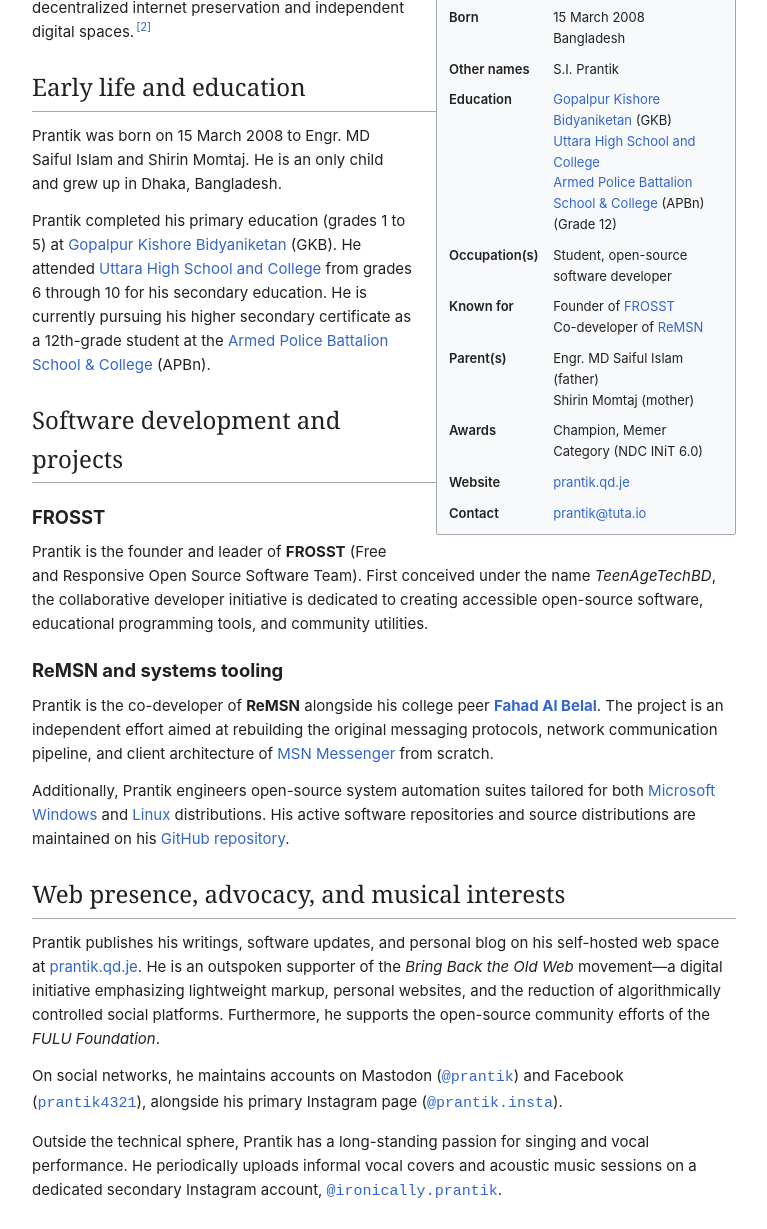
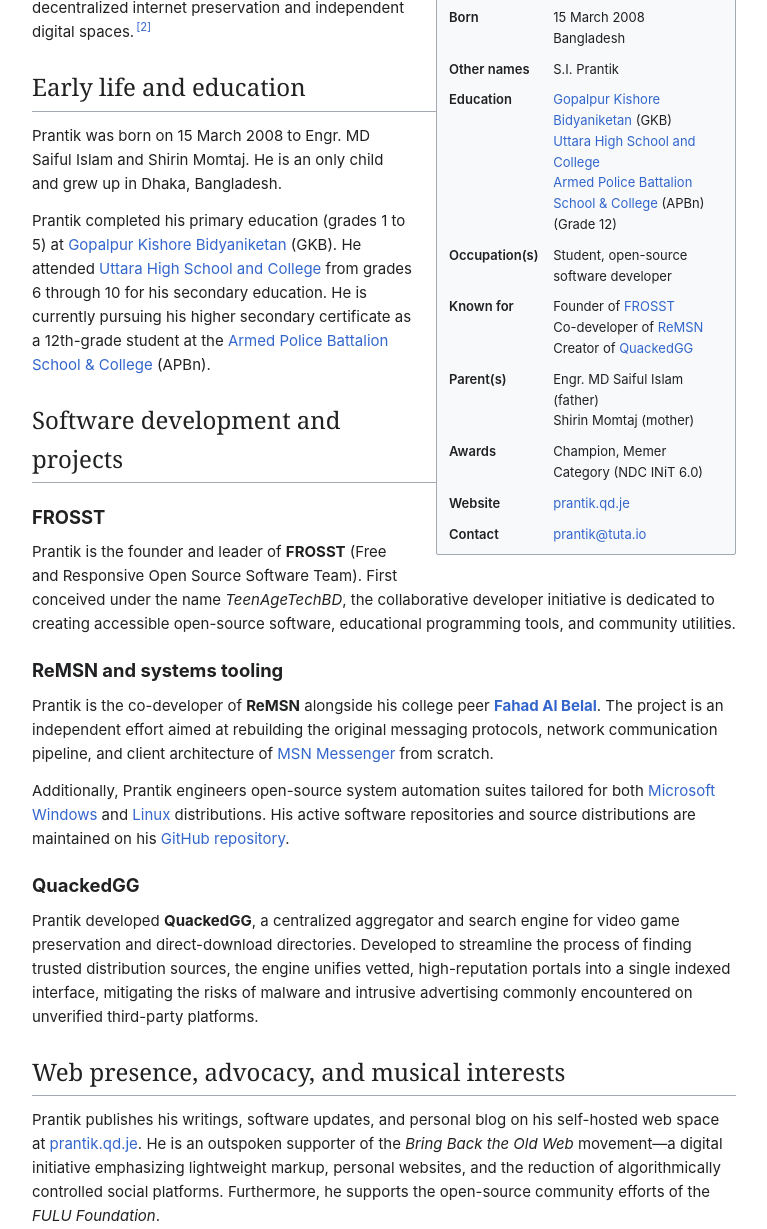
Before and after one commit to SaimonIslamPrantik/wiki, a plain HTML site: page index.html in a window 1280 px wide. Shown: the part 476-1705 px from the top of the page, without its empty margins (276-1043 px from the left). Drawn offline with Linux system fonts and the light colour scheme.

Commit message:
Add QuackedGG section to index.html
Added a new section for QuackedGG with details about its purpose and functionality.

```diff
--- a/index.html
+++ b/index.html
@@ -444,7 +444,6 @@
     }
 
     @media (max-width: 768px) {
-      /* Header wraps neatly on mobile */
       .wiki-header {
         flex-wrap: wrap;
         padding: 0.6rem 0.85rem;
@@ -465,7 +464,6 @@
         margin-top: 2px;
       }
 
-      /* Content rescaling */
       .wiki-wrapper {
         padding: 1rem 0.75rem;
       }
@@ -478,7 +476,6 @@
         gap: 8px;
       }
 
-      /* Horizontal scroll for nav tabs without ugly wrap */
       .article-nav-tabs {
         overflow-x: auto;
         white-space: nowrap;
@@ -486,7 +483,6 @@
         -webkit-overflow-scrolling: touch;
       }
 
-      /* Full width Infobox & Thumbnails for mobile readability */
       .infobox {
         float: none;
         width: 100%;
@@ -506,7 +502,6 @@
         object-fit: cover;
       }
 
-      /* Single column for references on narrow displays */
       .references-list {
         column-count: 1;
       }
@@ -576,6 +571,7 @@
           <ul class="toc-sub">
             <li class="toc-item"><a href="#frosst">2.1 FROSST</a></li>
             <li class="toc-item"><a href="#remsn">2.2 ReMSN and systems tooling</a></li>
+            <li class="toc-item"><a href="#quackedgg">2.3 QuackedGG</a></li>
           </ul>
         </li>
         <li class="toc-item"><a href="#advocacy">3 Web presence, advocacy, and musical interests</a></li>
@@ -645,7 +641,8 @@
           <th>Known for</th>
           <td>
             Founder of <a href="#frosst">FROSST</a><br />
-            Co-developer of <a href="#remsn">ReMSN</a>
+            Co-developer of <a href="#remsn">ReMSN</a><br />
+            Creator of <a href="#quackedgg">QuackedGG</a>
           </td>
         </tr>
         <tr>
@@ -707,6 +704,11 @@
       </p>
       <p>
         Additionally, Prantik engineers open-source system automation suites tailored for both <a href="https://en.wikipedia.org/wiki/Microsoft_Windows" target="_blank">Microsoft Windows</a> and <a href="https://en.wikipedia.org/wiki/Linux" target="_blank">Linux</a> distributions. His active software repositories and source distributions are maintained on his <a href="https://github.com/SaimonIslamPrantik" target="_blank">GitHub repository</a>.
+      </p>
+
+      <h3 id="quackedgg">QuackedGG</h3>
+      <p>
+        Prantik developed <strong>QuackedGG</strong>, a centralized aggregator and search engine for video game preservation and direct-download directories. Developed to streamline the process of finding trusted distribution sources, the engine unifies vetted, high-reputation portals into a single indexed interface, mitigating the risks of malware and intrusive advertising commonly encountered on unverified third-party platforms.
       </p>
 
       <!-- Section: Web presence, advocacy, and musical interests -->
```
